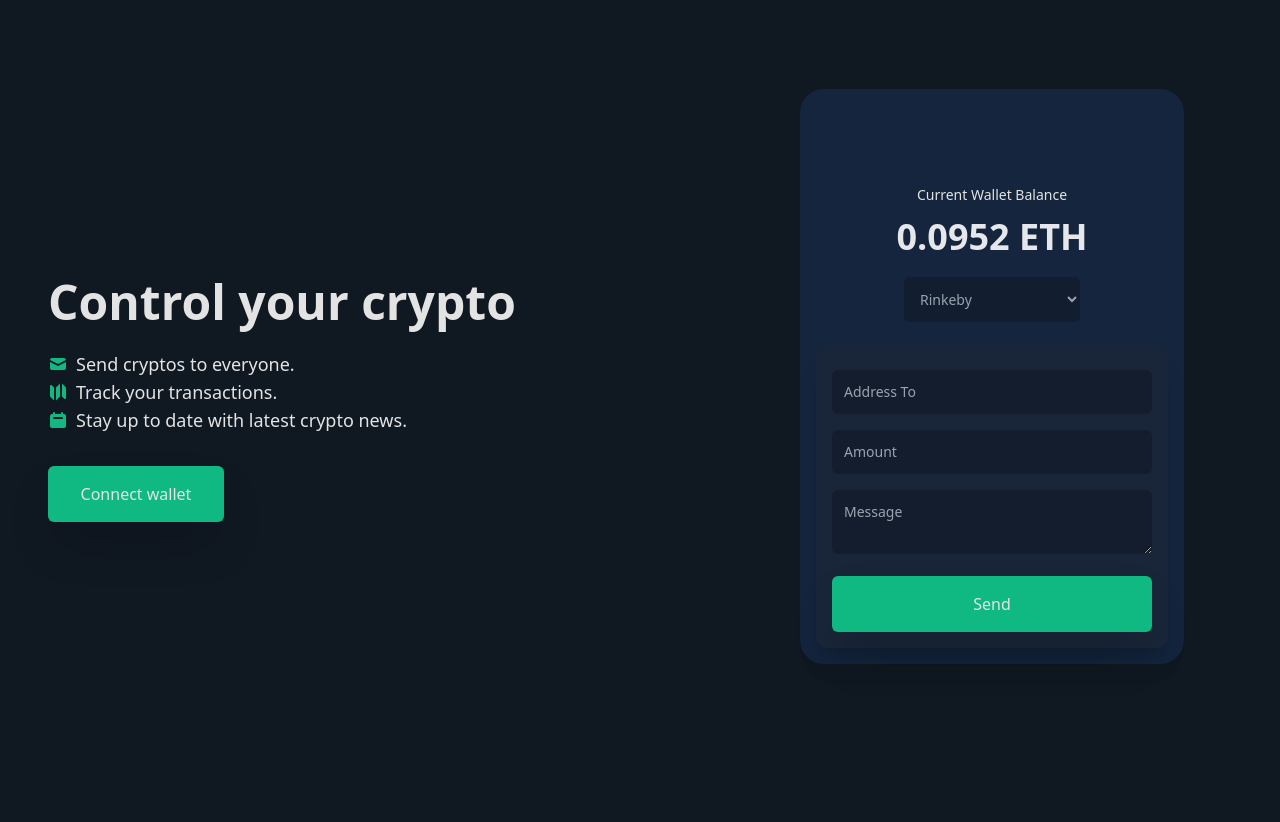
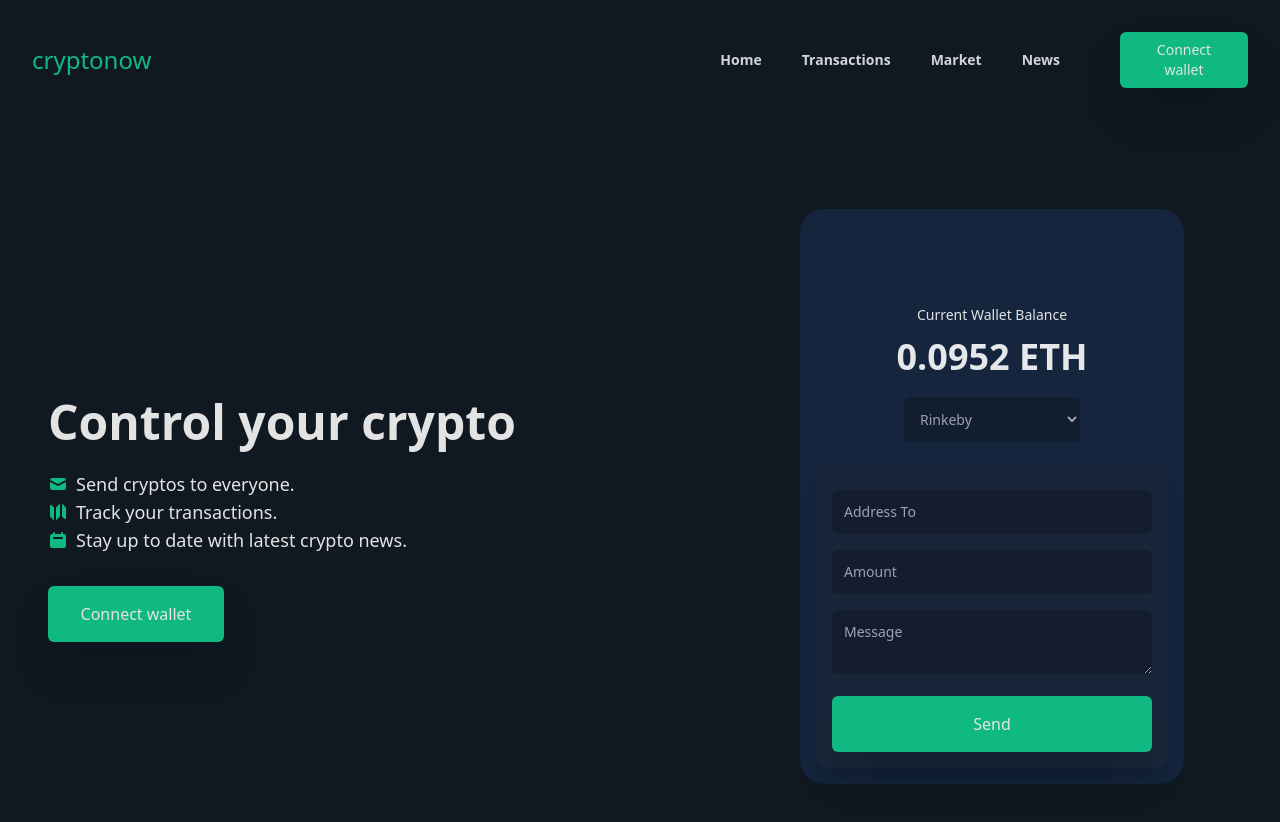
Before and after one commit to kajtd/cryptoarc, a Vue app in the folder client/: page / in a window 1280 px wide. Shown: the top 822 px of the page. Before the commit the page ends 800 px from the top, so only its background shows below. Built offline with nearby package versions, Linux system fonts and the light colour scheme.

Commit message:
Add navbar

```diff
--- a/client/src/App.vue
+++ b/client/src/App.vue
@@ -1,5 +1,6 @@
 <template>
   <div class="app">
+    <Navbar />
     <Welcome />
   </div>
 </template>
@@ -7,10 +8,12 @@
 <script lang="ts">
 import { defineComponent } from 'vue';
 import Welcome from '@/components/Welcome.vue';
+import Navbar from '@/components/Navbar.vue';
 
 export default defineComponent({
   components: {
     Welcome,
+    Navbar,
   },
 });
 </script>
--- a/client/src/assets/index.css
+++ b/client/src/assets/index.css
@@ -10,6 +10,10 @@
 
 body {
   @apply min-h-screen my-0 mx-auto bg-mainBg text-grayLight;
+}
+
+body.modal {
+  @apply overflow-hidden;
 }
 
 a {
--- /dev/null
+++ b/client/src/components/Navbar.vue
@@ -0,0 +1,137 @@
+<template>
+  <header class="w-full flex justify-center z-50">
+    <div
+      class="flex items-center h-full flex-row-reverse md:flex-row justify-center md:justify-between w-full p-8 max-w-7xl"
+    >
+      <div class="flex items-center flex-1 justify-end md:hidden">
+        <div>
+          <input
+            id="menu-toggle"
+            v-model="mobileNav"
+            class="menu-toggle"
+            type="checkbox"
+            @click="toggleMobileNav"
+          />
+          <label class="menu-btn" for="menu-toggle"><span /></label>
+        </div>
+      </div>
+      <div class="md:flex-1 md:justify-start">
+        <a href="/" class="flex items-center">
+          <span class="text-2xl text-green-500">cryptonow</span>
+        </a>
+      </div>
+      <nav class="h-full hidden md:flex items-center">
+        <ul class="flex gap-4">
+          <li
+            v-for="link in links"
+            :key="link.name"
+            class="text-gray-300 text-sm p-2 mx-1 font-semibold transition duration-300 cursor-pointer hover:text-green-500"
+          >
+            <a :href="link.href">{{ link.name }}</a>
+          </li>
+        </ul>
+        <button class="w-32 px-4 py-2 bg-green-500 text-sm rounded-md shadow-2xl ml-12">
+          Connect wallet
+        </button>
+      </nav>
+    </div>
+    <transition name="mobile-nav">
+      <nav
+        v-show="mobileNav"
+        class="md:hidden flex flex-col justify-center h-full fixed top-0 left-0 p-8 w-full mobile-nav z-10 bg-mainBg"
+      >
+        <ul class="mb-2">
+          <li
+            v-for="link in links"
+            :key="link.name"
+            class="text-gray-300 text-xl py-4 font-semibold transition duration-300 cursor-pointer hover:text-green-500"
+          >
+            <a :href="link.href">{{ link.name }}</a>
+          </li>
+        </ul>
+      </nav>
+    </transition>
+  </header>
+</template>
+
+<script lang="ts">
+import { defineComponent, ref } from 'vue';
+import Link from '@/types/Link';
+
+export default defineComponent({
+  setup() {
+    const mobileNav = ref<boolean>(false);
+    const links = ref<Link[]>([
+      {
+        href: '#home',
+        name: 'Home',
+      },
+      {
+        href: '#transactions',
+        name: 'Transactions',
+      },
+      {
+        href: '#market',
+        name: 'Market',
+      },
+      {
+        href: '#news',
+        name: 'News',
+      },
+    ]);
+
+    function toggleMobileNav(): void {
+      mobileNav.value = !mobileNav.value;
+      document.body.classList.toggle('modal');
+    }
+
+    return { mobileNav, links, toggleMobileNav };
+  },
+});
+</script>
+
+<style scoped>
+.mobile-nav-enter-active,
+.mobile-nav-leave-active {
+  transition: all 0.2s ease-in-out;
+}
+.mobile-nav-enter-from {
+  transform: translateX(100%);
+}
+.mobile-nav-enter-to {
+  transform: translateX(0);
+}
+.mobile-nav-leave-to {
+  transform: translateX(100%);
+}
+.menu-toggle {
+  opacity: 0;
+}
+.menu-toggle:checked ~ .menu-btn > span {
+  @apply w-full transform rotate-45;
+}
+.menu-toggle:checked ~ .menu-btn > span::before {
+  @apply top-0 transform rotate-0;
+}
+.menu-toggle:checked ~ .menu-btn > span::after {
+  @apply top-0 w-full transform rotate-90;
+}
+.menu-btn {
+  @apply block relative w-5 h-5 cursor-pointer z-40;
+}
+.menu-btn > span,
+.menu-btn > span::before,
+.menu-btn > span::after {
+  @apply block w-full h-1 rounded absolute  bg-gray-300 transition-transform duration-300;
+}
+.menu-btn > span::before {
+  content: '';
+  top: -6px;
+  width: 80%;
+}
+.menu-btn > span::after {
+  content: '';
+  top: 6px;
+  width: 50%;
+}
+</style>
--- /dev/null
+++ b/client/src/types/Link.ts
@@ -0,0 +1,6 @@
+interface Link {
+  href: string;
+  name: string;
+}
+
+export default Link;
```
